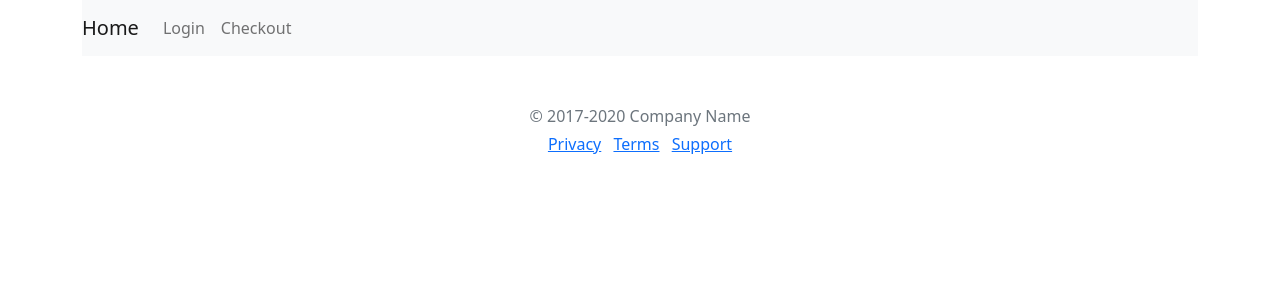
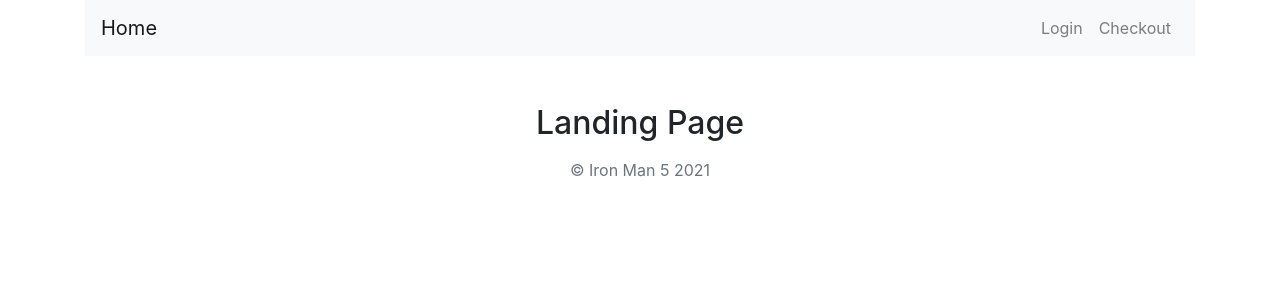
Before and after one commit to Mz69/Web-Dev, a PHP site: page /index.php in a window 1280 px wide. Shown: the top 300 px of the page. Run offline with PHP 8.4, Linux system fonts and the light colour scheme.

Commit message:
Minor changes cart and header+footer

```diff
--- a/project_IronMan5/includes/cart.php
+++ b/project_IronMan5/includes/cart.php
@@ -30,8 +30,7 @@
         $totalPrice = 0;
         echo <<<CARTHEADER
         <h4 class="d-flex justify-content-between align-items-center mb-3">
-        <span class="text-muted">Cart</span>
-        <span class="badge badge-secondary badge-pill">3</span>
+        <span class="">Cart</span>
         </h4>
         <ul class='list-group mb-3'>
         CARTHEADER;
@@ -52,7 +51,7 @@
 
                 echo <<<ITEM
                 <li class="list-group-item d-flex justify-content-between lh-condensed cart-item">
-                <div>
+                <div class='mr-3'>
                     <h6 class="my-0">$title</h6>
                     <small class="text-muted">$desc</small>
                 </div>
--- a/project_IronMan5/includes/footer.php
+++ b/project_IronMan5/includes/footer.php
@@ -1,13 +1,11 @@
 </main>
-<footer id="footer" class="text-muted text-center text-small footer">
-    <p class="mb-1">&copy; 2017-2020 Company Name</p>
-    <ul class="list-inline">
+<footer id="footer" class="text-muted text-center text-small footer mt-3">
+    <p class="mb-1">&copy; Iron Man 5 2021</p>
+    <!-- <ul class="list-inline">
       <li class="list-inline-item"><a href="#">Privacy</a></li>
       <li class="list-inline-item"><a href="#">Terms</a></li>
       <li class="list-inline-item"><a href="#">Support</a></li>
-    </ul>
+    </ul> -->
 </footer>
-        <!-- Boostrap JavaScript CDN -->
-        <script src="https://cdn.jsdelivr.net/npm/bootstrap@5.1.3/dist/js/bootstrap.bundle.min.js" integrity="sha384-ka7Sk0Gln4gmtz2MlQnikT1wXgYsOg+OMhuP+IlRH9sENBO0LRn5q+8nbTov4+1p" crossorigin="anonymous"></script>
 </body>
 </html>
--- a/project_IronMan5/includes/header.php
+++ b/project_IronMan5/includes/header.php
@@ -8,14 +8,15 @@
         <meta name="viewport" content="width=device-width, initial-scale=1">
         <link rel="stylesheet" href="">
 
-        <!-- Boostrap CSS CDN -->
-        <link rel="stylesheet" href="https://cdn.jsdelivr.net/npm/bootstrap@5.1.3/dist/css/bootstrap.min.css" integrity="sha384-1BmE4kWBq78iYhFldvKuhfTAU6auU8tT94WrHftjDbrCEXSU1oBoqyl2QvZ6jIW3" crossorigin="anonymous">
-
-        <!-- Boostrap Login CSS -->
-        <link href="css/main.css" rel="stylesheet">
-
         <!-- jQuery -->
         <script src="https://ajax.googleapis.com/ajax/libs/jquery/3.5.1/jquery.min.js"></script>
+
+        <!-- Bootstrap CSS -->
+        <link rel="stylesheet" href="https://stackpath.bootstrapcdn.com/bootstrap/4.3.1/css/bootstrap.min.css" integrity="sha384-ggOyR0iXCbMQv3Xipma34MD+dH/1fQ784/j6cY/iJTQUOhcWr7x9JvoRxT2MZw1T" crossorigin="anonymous">
+
+        <!-- Bootstrap JavaScript -->
+        <script src="https://cdnjs.cloudflare.com/ajax/libs/popper.js/1.14.7/umd/popper.min.js" integrity="sha384-UO2eT0CpHqdSJQ6hJty5KVphtPhzWj9WO1clHTMGa3JDZwrnQq4sF86dIHNDz0W1" crossorigin="anonymous"></script>
+        <script src="https://stackpath.bootstrapcdn.com/bootstrap/4.3.1/js/bootstrap.min.js" integrity="sha384-JjSmVgyd0p3pXB1rRibZUAYoIIy6OrQ6VrjIEaFf/nJGzIxFDsf4x0xIM+B07jRM" crossorigin="anonymous"></script>
 
     </head>
 <body class="container">
@@ -35,7 +36,7 @@
         </button>
 
         <div class="collapse navbar-collapse" id="navbarSupportedContent">
-            <ul class="navbar-nav mr-auto">
+            <ul class="navbar-nav ml-auto">
                 <?php
                     if(isset($_SESSION["email"])) {
                 ?>
--- a/project_IronMan5/index.php
+++ b/project_IronMan5/index.php
@@ -14,6 +14,9 @@
         else if(isset($_GET["checkout"])) {
             include "includes/checkout.php";
         }
+        else {
+        echo "<h2 class='text-center'>Landing Page</h2>";
+        }
 ?>
  <?php
     require "includes/footer.php";
```
Also changed, not shown: project_IronMan5/includes/checkout.php (+0 -9 lines).
